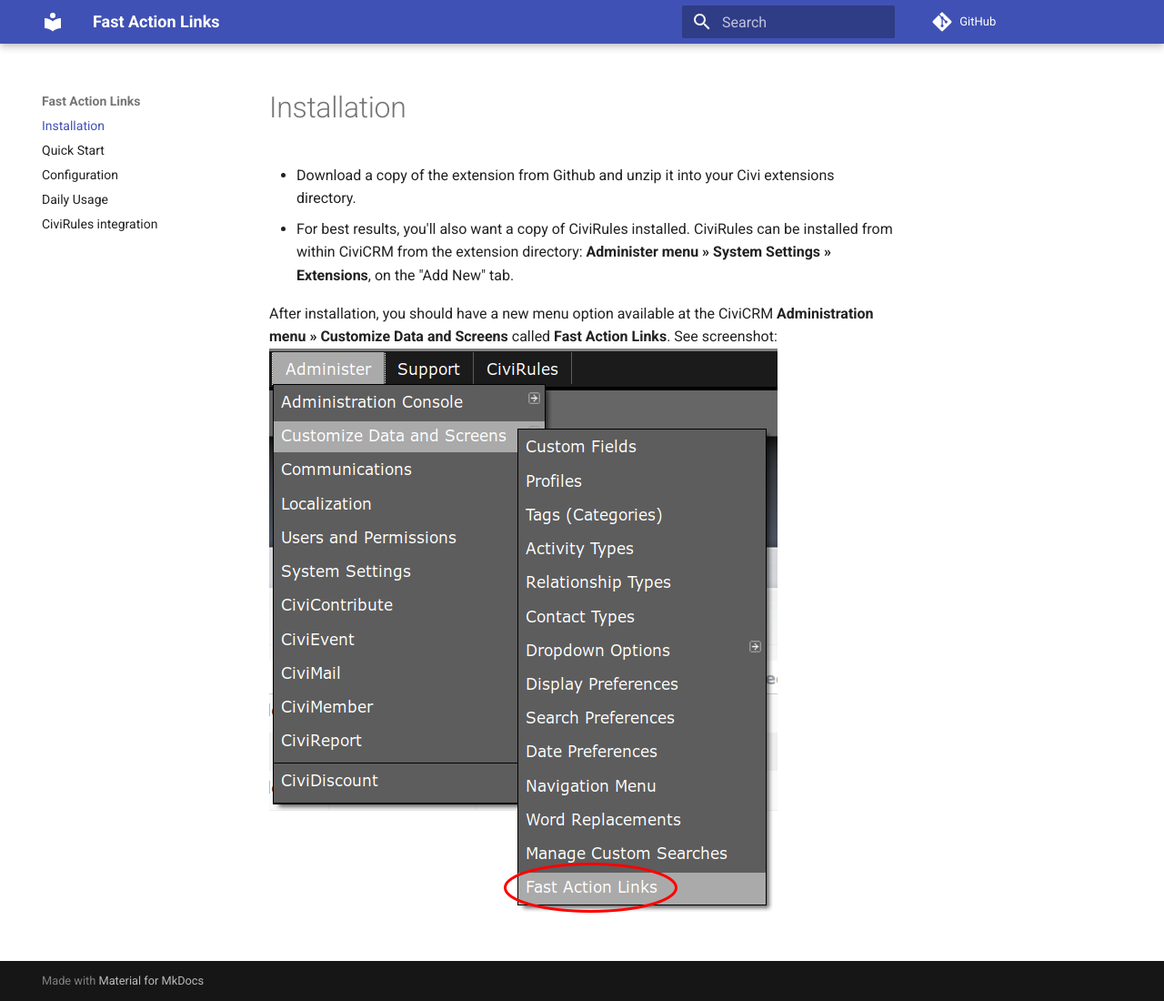
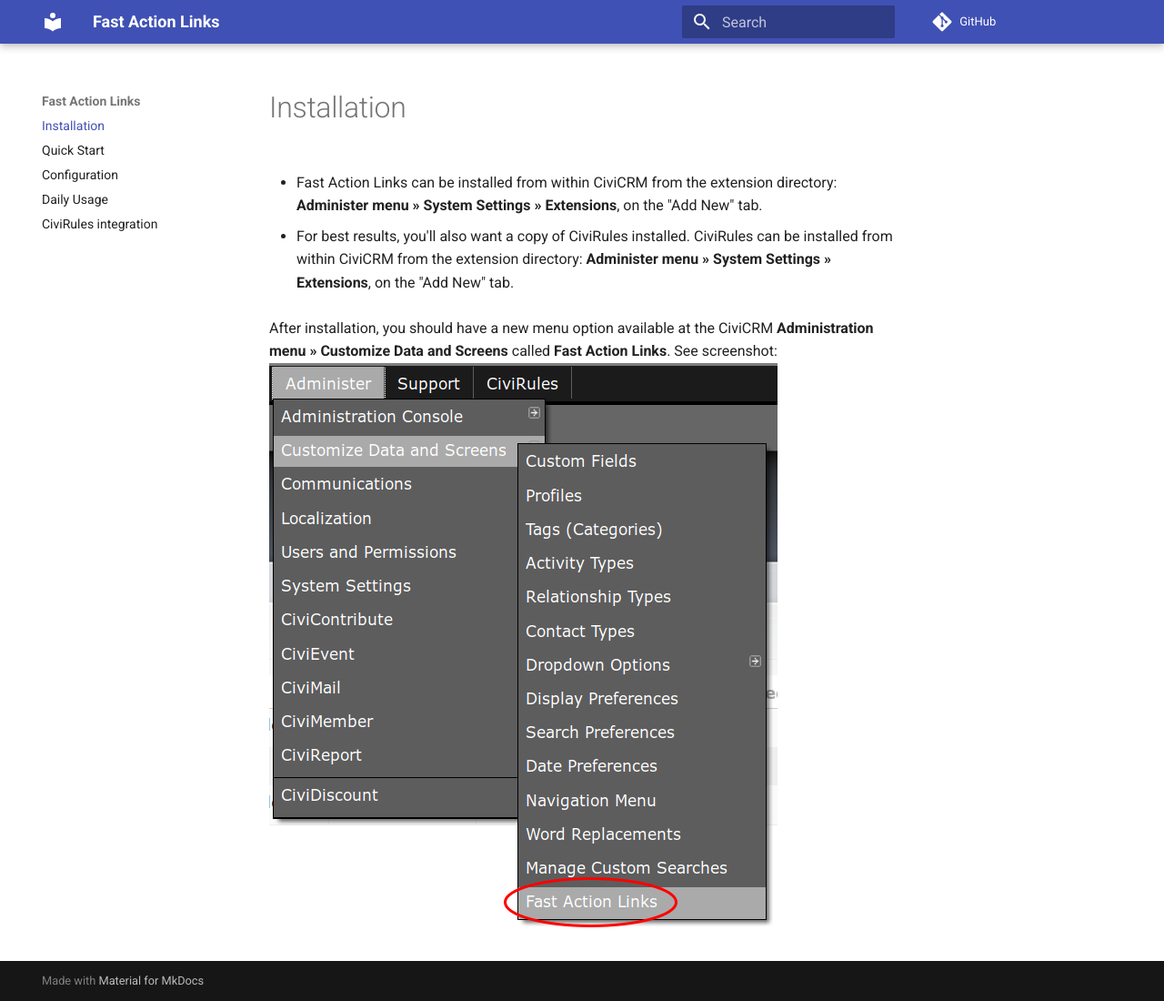
Before and after one commit to MegaphoneJon/com.megaphonetech.fastactionlinks, an MkDocs documentation site: the page built from docs/index.md, in a window 1280 px wide and 1100 px high. Shown: the whole window at 91% size. Built offline with MkDocs 1.6.1 and Material for MkDocs 9.7.7, drawn with Linux system fonts in a browser that asks for light colours; comment, search, counter and statistics services are not loaded; old or Windows-style settings are respelled for this version of MkDocs.

Commit message:
Update index.md
direct installation now possible so installation instructions updated

```diff
--- a/docs/index.md
+++ b/docs/index.md
@@ -1,6 +1,7 @@
 # Installation
 
-* Download a copy of the extension from Github and unzip it into your Civi extensions directory.
+* Fast Action Links can be installed from within CiviCRM from the extension directory: **Administer menu » System Settings » Extensions**, on the "Add New" tab.
+
 * For best results, you'll also want a copy of CiviRules installed.  CiviRules can be installed from within CiviCRM from the extension directory: **Administer menu » System Settings » Extensions**, on the "Add New" tab.
 
 After installation, you should have a new menu option available at the CiviCRM **Administration menu » Customize Data and Screens** called **Fast Action Links**.  See screenshot:
```
